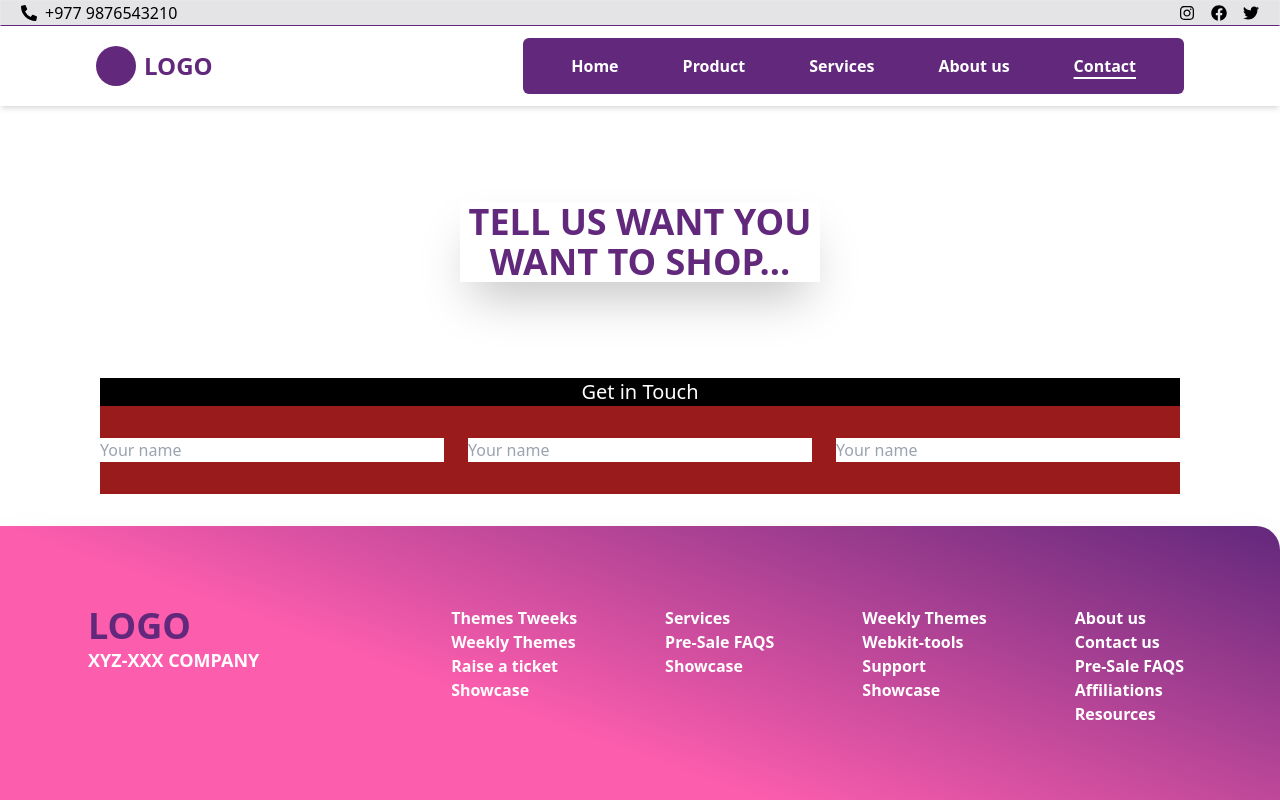
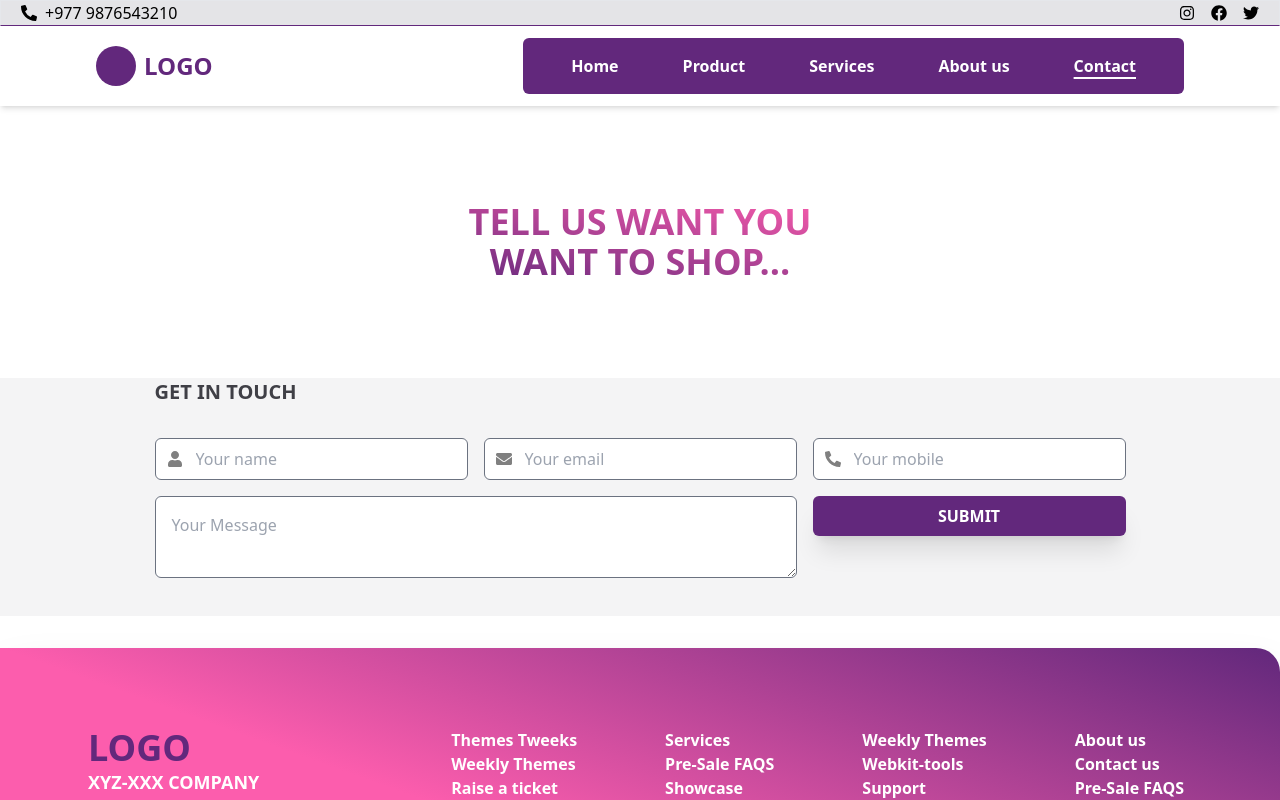
Before and after one commit to Rjmhrzn-002/Sc.o.IT-frontend, a React (Vite) app: page /contact in a window 1280 px wide. Shown: the top 800 px of the page. Built offline with nearby package versions, Linux system fonts and the light colour scheme; the HTML template or start-up script is replaced by a standard one.

Commit message:
create:contact us page (#25)
Co-authored-by: Rjmhrzn-002 <rjmhrzn.143@gmail.com>

```diff
--- a/src/components/button/Button.jsx
+++ b/src/components/button/Button.jsx
@@ -3,7 +3,7 @@ const Button = ({ title, onClick, ...remainingProps }) => {
     <>
       <button
         onClick={onClick}
-        className=" bg-primary text-white font-bold px-6 py-2 hover:bg-secondary shadow-xl active:translate-y-1 rounded-md disabled:bg-slate-500"
+        className="px-6 py-2 h-max text-white bg-primary font-semibold uppercase transition-all duration-100 hover:bg-secondary shadow-xl active:translate-y-1 rounded-md disabled:bg-slate-500"
         {...remainingProps}
       >
         {title}
--- a/src/pages/contactus/Contact.jsx
+++ b/src/pages/contactus/Contact.jsx
@@ -1,33 +1,63 @@
+import { FaUser, FaEnvelope, FaPhone } from "react-icons/fa";
+import Button from "../../components/button/Button";
 const Contact = () => {
   return (
     <div className="w-full bg-white">
-      <div className="max-w-[1080px] md:mx-auto mx-2  ">
-        <div className="flex justify-center items-center py-24">
-          <h2 className=" w-2/6 text-center uppercase font-extrabold text-4xl text-primary shadow-2xl">
+      <div className="max-w-[1280px] mx-2 md:mx-auto flex justify-center items-center py-24">
+        <h2 className=" w-2/6 text-center uppercase font-extrabold text-4xl text-transparent bg-clip-text bg-gradient-to-tr from-primary to-secondary">
           Tell us want you want to shop...
         </h2>
       </div>
-        <div className="bg-black flex flex-col items-center">
-          <h2 className="text-white text-xl w-max">Get in Touch</h2>
-          <form className="grid grid-cols-3 gap-6 w-full bg-red-800 py-8">
+      <div className=" w-full bg-zinc-100 flex flex-col items-center">
+        <div className=" max-w-[1280px] mx-2 md:mx-auto">
+          <h2 className="w-full uppercase font-semibold text-xl text-zinc-700 ">
+            Get in Touch
+          </h2>
+          <form className="grid grid-cols-3 gap-4 w-full py-8">
+            <div className="flex items-center relative">
+              <FaUser color="gray" className="absolute left-3"></FaUser>
               <input
                 type="text"
                 name="fullName"
                 id="fullName"
                 placeholder="Your name"
+                className="py-2 px-10 rounded-md w-full border border-gray-500 focus:outline-2 focus:border-none"
+                required
               />
+            </div>
+            <div className="flex items-center relative">
+              <FaEnvelope color="gray" className="absolute left-3"></FaEnvelope>
+              <input
+                type="email"
+                name="email"
+                id="email"
+                placeholder="Your email"
+                className="py-2 px-10 rounded-md w-full border border-gray-500 focus:outline-2 focus:border-none"
+                required
+              />
+            </div>
+            <div className="flex items-center relative ">
+              <FaPhone
+                color="gray"
+                className="absolute left-3 rotate-90"
+              ></FaPhone>
               <input
                 type="text"
                 name="fullName"
-              id="fullName"
-              placeholder="Your name"
+                id="mobile"
+                placeholder="Your mobile"
+                className="py-2 px-10 rounded-md w-full border border-gray-500 focus:outline-2 focus:border-none"
+                required
               />
-            <input
-              type="text"
-              name="fullName"
-              id="fullName"
-              placeholder="Your name"
-            />
+            </div>
+            <div className="col-span-2">
+              <textarea
+                name="message"
+                placeholder="Your Message"
+                className="w-full p-4 rounded-md border border-gray-500 focus:outline-2 focus:border-none"
+              ></textarea>
+            </div>
+            <Button title="Submit"></Button>
           </form>
         </div>
       </div>
```
Lines whose indentation alone changed are shown as unchanged.
